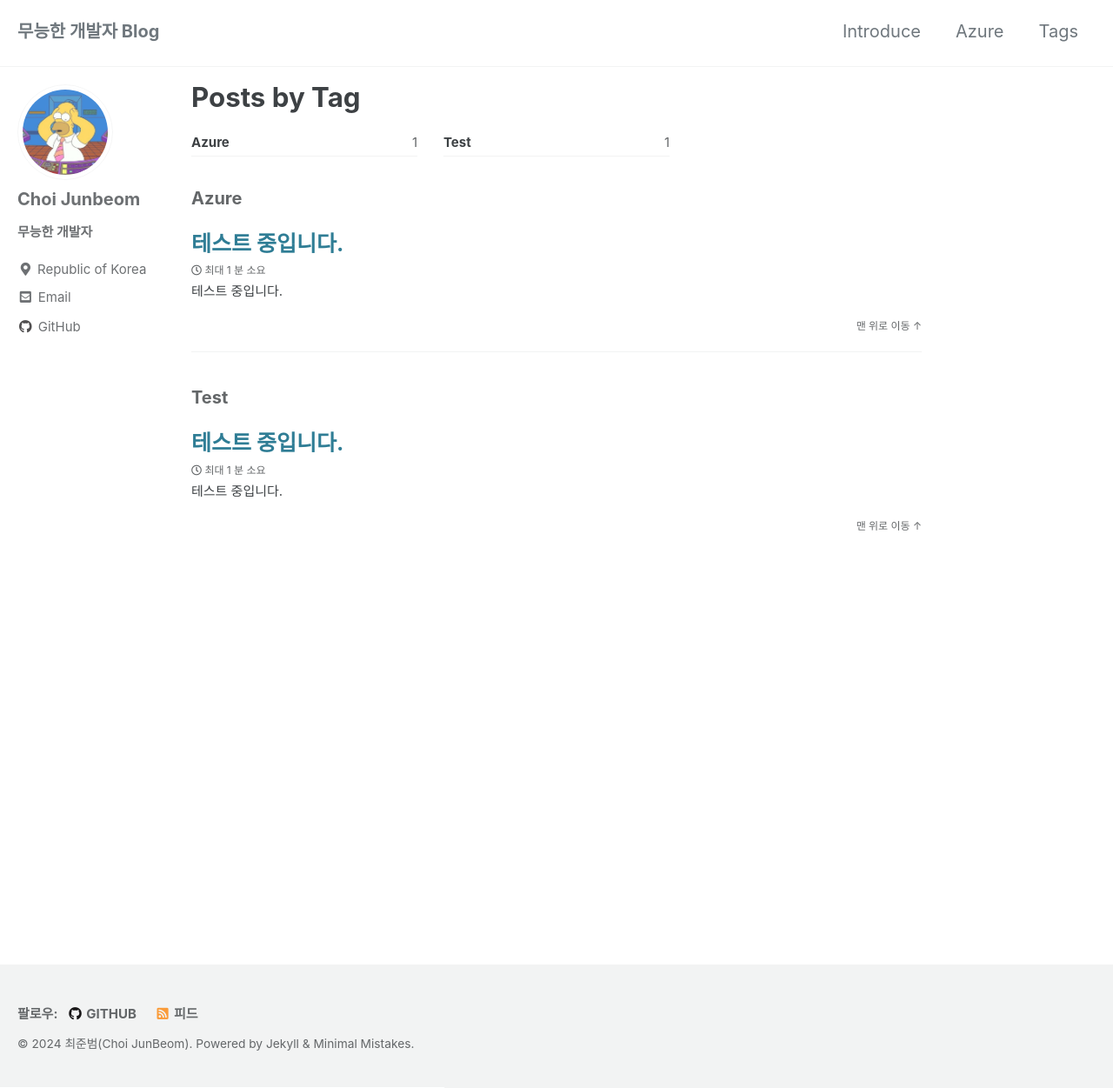
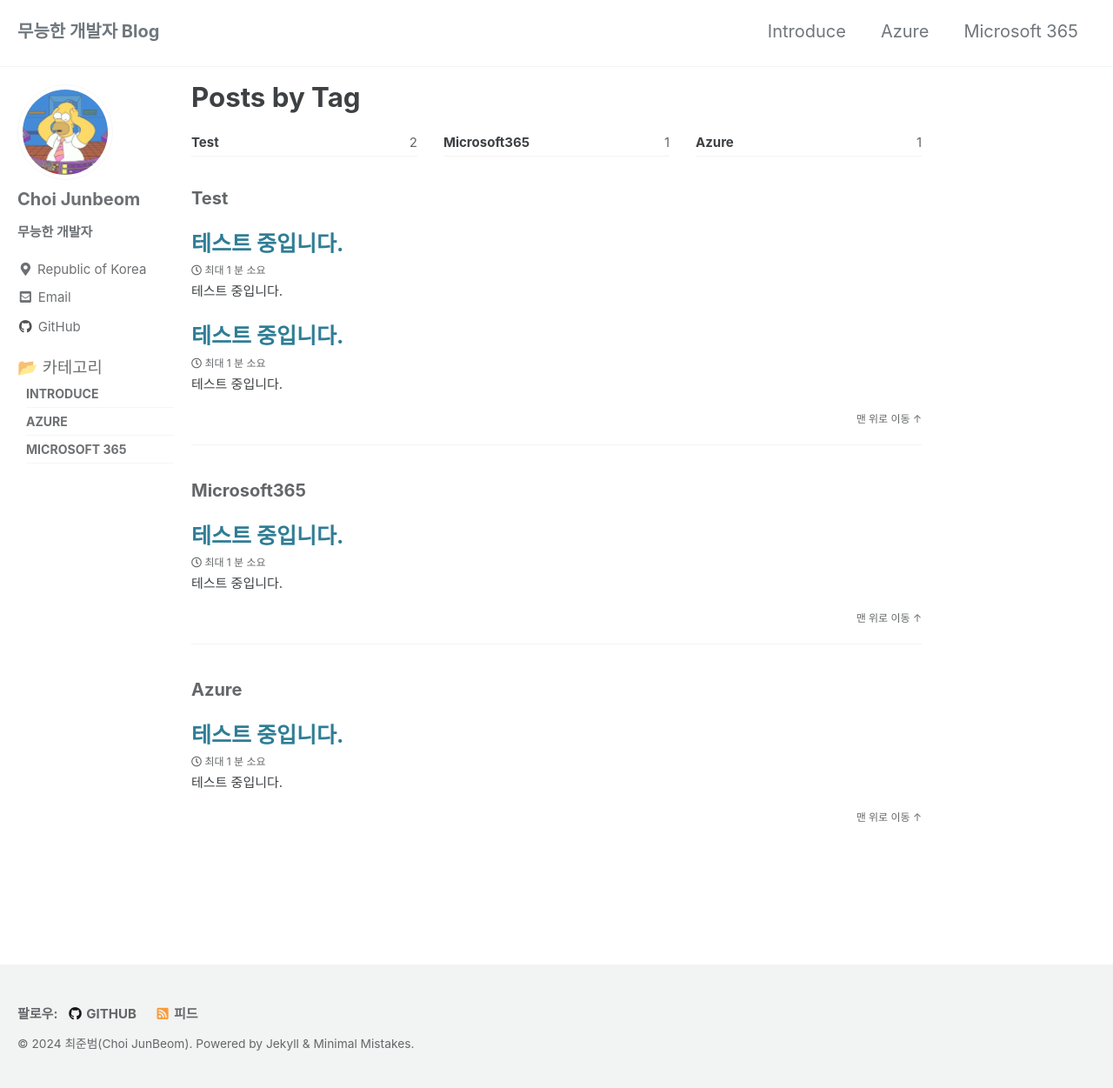
Before and after one commit to JunbeomCho22/JunbeomCho22.github.io, a Jekyll site: the page built from _pages/tag-archive.md, in a window 1280 px wide and 1355 px high, cut to the strip 104-1355 px from the top of the window. Shown: the whole strip at 87% size. Built offline with Jekyll 4.4.1, drawn with Linux system fonts in a browser that asks for light colours; cached includes are drawn as plain includes.

Commit message:
24-02-22 fix navigate

```diff
--- a/_data/navigation.yml
+++ b/_data/navigation.yml
@@ -6,5 +6,5 @@
     url: /about/
   - title: "Azure"
     url: "categories/azure"
-  - title: "Tags"
-    url: /tags/
+  - title: "Microsoft 365"
+    url: categories/microsoft365
--- a/_includes/nav_list_main
+++ b/_includes/nav_list_main
@@ -6,7 +6,10 @@
             📂 카테고리
         </li>
         <li>
-            <span class="nav__sub-title" style="margin: 0; margin-left: 10px; cursor: pointer;" onclick="toggleAzure()">Azure</span>
+            <span class="nav__sub-title" style="margin: 0; margin-left: 10px; cursor: pointer;" onclick="Introduce()">Introduce</span>
+        </li>
+        <li>
+            <span class="nav__sub-title" style="margin: 0; margin-left: 10px; cursor: pointer;" onclick="toggle('azureSubMenu')">Azure</span>
             <ul id="azureSubMenu" style="display: none;">
                 {% for category in site.categories %}
                     {% if category[0] == "azure" %}
@@ -15,16 +18,33 @@
                 {% endfor %}
             </ul>
         </li>
+        <li>
+            <span class="nav__sub-title" style="margin: 0; margin-left: 10px; cursor: pointer;" onclick="toggle('microsoft365SubMenu')">Microsoft 365</span>
+            <ul id="microsoft365SubMenu" style="display: none;">
+                {% for category in site.categories %}
+                    {% if category[0] == "microsoft365" %}
+                        <li><a href="/categories/microsoft365" class="" style="margin-left: 20px;">Microsoft 365 ({{ category[1] | size }})</a></li>
+                    {% endif %}
+                {% endfor %}
+            </ul>
+        </li>
+    </ul>
 
     <script>
-            function toggleAzure() {
-                var subMenu = document.getElementById("azureSubMenu");
+
+        function toggle(id) {
+            var subMenu = document.getElementById(id);
             if (subMenu.style.display === "none") {
                 subMenu.style.display = "block";
             } else {
                 subMenu.style.display = "none";
             }
         }
+
+        function Introduce() {
+            window.location.href = "/about/";
+        }
+
     </script>
     </ul>
   </nav>
--- /dev/null
+++ b/_posts/2024-02-22-mstest.md
@@ -0,0 +1,10 @@
+---
+layout: single
+title: "테스트 중입니다."
+date: "2024-02-22 00:00:00 +0900"
+last_modified_at: "2024-02-22 00:00:00 +0900"
+categories: [microsoft365]
+tags: [Microsoft365, Test]
+---
+
+테스트 중입니다.
```
Also changed, not shown: _pages/about.md (+1 -0 lines), _pages/categories/Microsoft365.md (added, +10 -0 lines), _pages/tag-archive.md (+1 -0 lines). Lines whose indentation alone changed are shown as unchanged.
